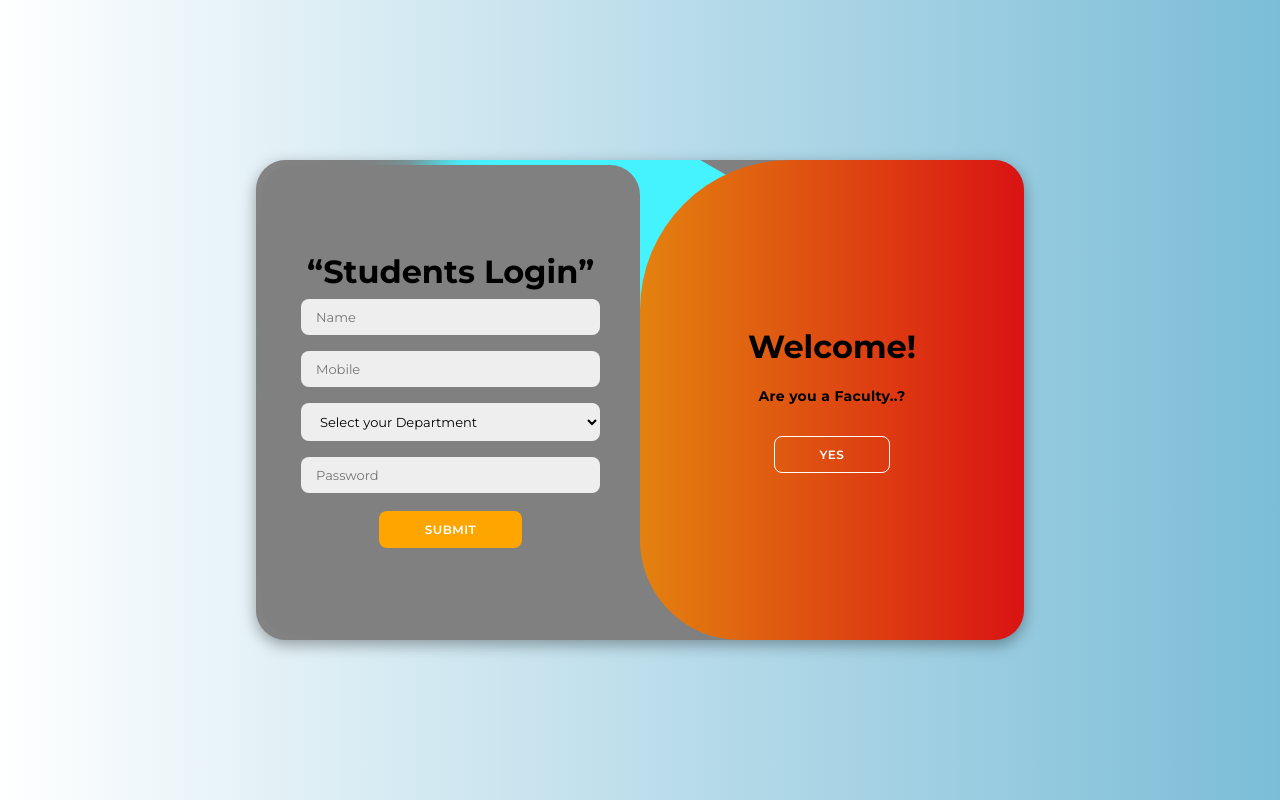
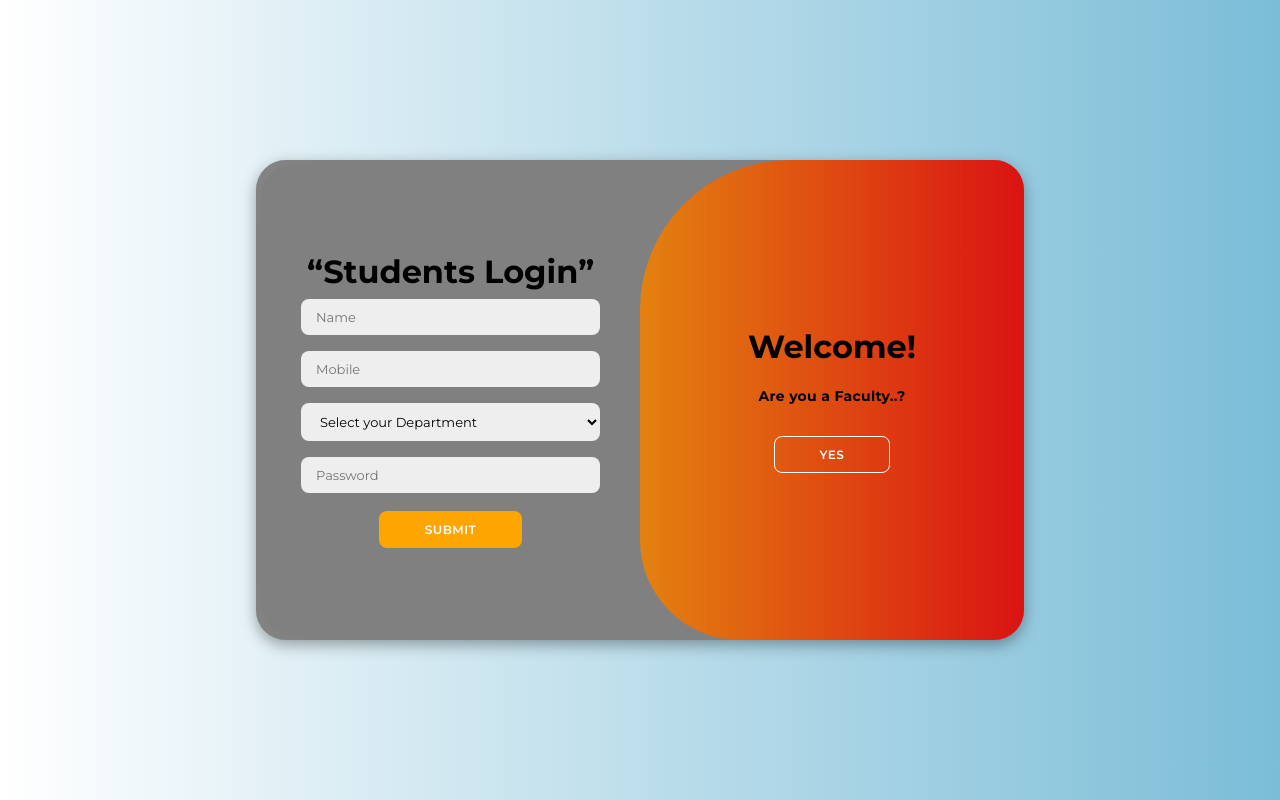
Before and after one commit to everything-is-me/ACET, a plain HTML site: page index.html in a window 1280 px wide. Drawn offline with Linux system fonts and the light colour scheme.

Commit message:
Update styles.css

```diff
--- a/styles.css
+++ b/styles.css
@@ -31,7 +31,7 @@ body{
     min-height: 480px;
     font-family:Georgia, 'Times New Roman', Times, serif;
 }
-.container::before{
+/*.container::before{
     content: '';
     position: absolute;
     top: -50%;
@@ -67,7 +67,7 @@ body{
                 transform: rotate(360deg);
             }
         }
-
+*/
 .container p{
     font-size: 14px;
     line-height: 20px;
```
